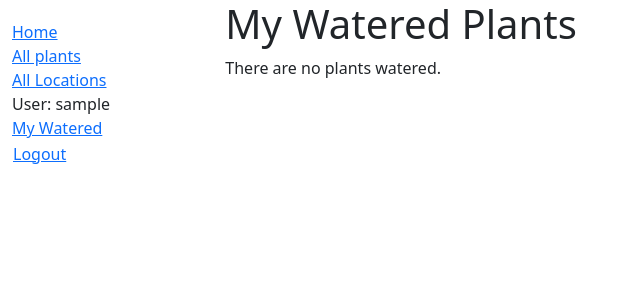
After one commit to rvillan1129/petrichor, a Django app: page /nursery/myplants/ in a window 1280 px wide. The commit adds this page. Shown: the top 300 px of the page, without its empty margins (0-640 px from the left). Run offline with Django 5.2, Linux system fonts and the light colour scheme; the visitor is signed in with stand-in values (Sample User, id 1); data that the repository does not hold is empty.

Commit message:
add watered plants list view to display watered plants by user

```diff
--- a/nursery/models.py
+++ b/nursery/models.py
@@ -125,6 +125,8 @@ class PlantInstance(models.Model):
     class Meta:
         ordering = ['due_watered']
 
+        permissions = (("can_mark_watered", "Set plant as watered"),)
+
     def __str__(self):
         """String for representing the Model object."""
         return f'{self.nickname} ({self.plant.scientific_name}) {self.id}'
--- a/nursery/templates/base_generic.html
+++ b/nursery/templates/base_generic.html
@@ -25,6 +25,7 @@
               <li><a href="{% url 'locations' %}">All Locations</a></li>
               {% if user.is_authenticated %}
                 <li>User: {{ user.get_username }}</li>
+                <li><a href="{% url 'my-watered' %}">My Watered</a></li>
                 <li>
                   <form id="logout-form" method="post" action="{% url 'logout' %}">
                     {% csrf_token %}
--- /dev/null
+++ b/nursery/templates/nursery/plantinstance_list_watered_user.html
@@ -0,0 +1,19 @@
+{% extends "base_generic.html" %}
+
+{% block content %}
+    <h1>My Watered Plants</h1>
+
+    {% if plantinstance_list %}
+    <ul>
+
+      {% for plantinst in plantinstance_list %}
+      <li class="{% if plantinst.is_overdue_watered %}text-danger{% endif %}">
+        <a href="{% url 'plant-detail' plantinst.plant.pk %}">{{ plantinst.nickname }}</a> ({{ plantinst.due_watered }})
+      </li>
+      {% endfor %}
+    </ul>
+
+    {% else %}
+      <p>There are no plants watered.</p>
+    {% endif %}
+{% endblock %}
--- a/nursery/urls.py
+++ b/nursery/urls.py
@@ -8,3 +8,7 @@ urlpatterns = [
     path('locations/', views.LocationListView.as_view(), name='locations'),
     path('location/<int:pk>', views.LocationDetailView.as_view(), name='location-detail'),
 ]
+
+urlpatterns += [
+    path('myplants/', views.WateredPlantsByUserListView.as_view(), name='my-watered'),
+]
--- a/nursery/views.py
+++ b/nursery/views.py
@@ -1,6 +1,7 @@
 from django.shortcuts import render
 from .models import Plant, PlantInstance, Location, CommonName
 from django.views import generic
+from django.contrib.auth.mixins import LoginRequiredMixin
 
 def index(request):
     """View function for home page of site."""
@@ -44,3 +45,16 @@ class LocationListView(generic.ListView):
 
 class LocationDetailView(generic.DetailView):
     model = Location
+
+class WateredPlantsByUserListView(LoginRequiredMixin,generic.ListView):
+    """Generic class-based view listing watered plants by current user."""
+    model = PlantInstance
+    template_name = 'nursery/plantinstance_list_watered_user.html'
+    paginate_by = 10
+
+    def get_queryset(self):
+        return (
+            PlantInstance.objects.filter(customer=self.request.user)
+            .filter(status__exact='w')
+            .order_by('due_watered')
+        )
```
